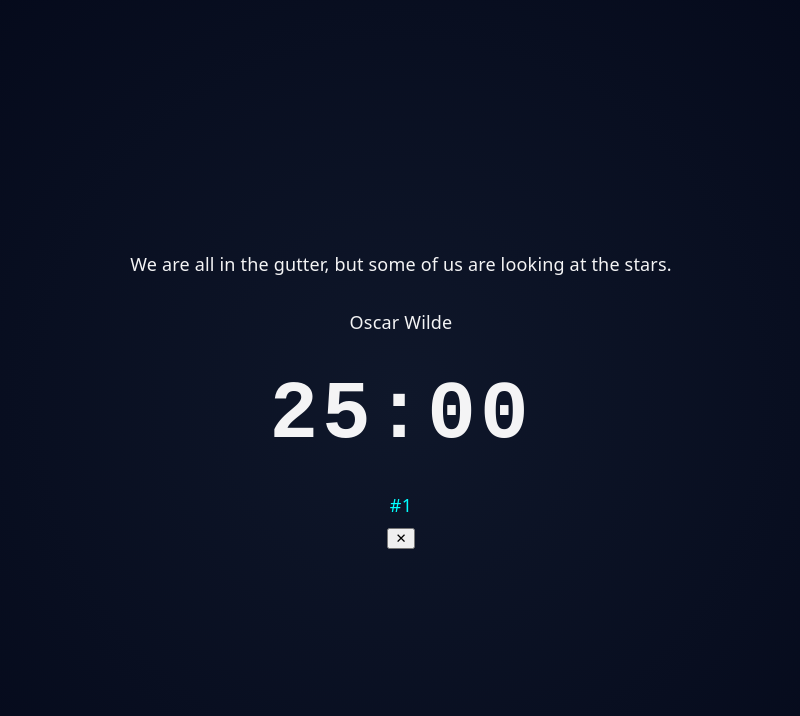
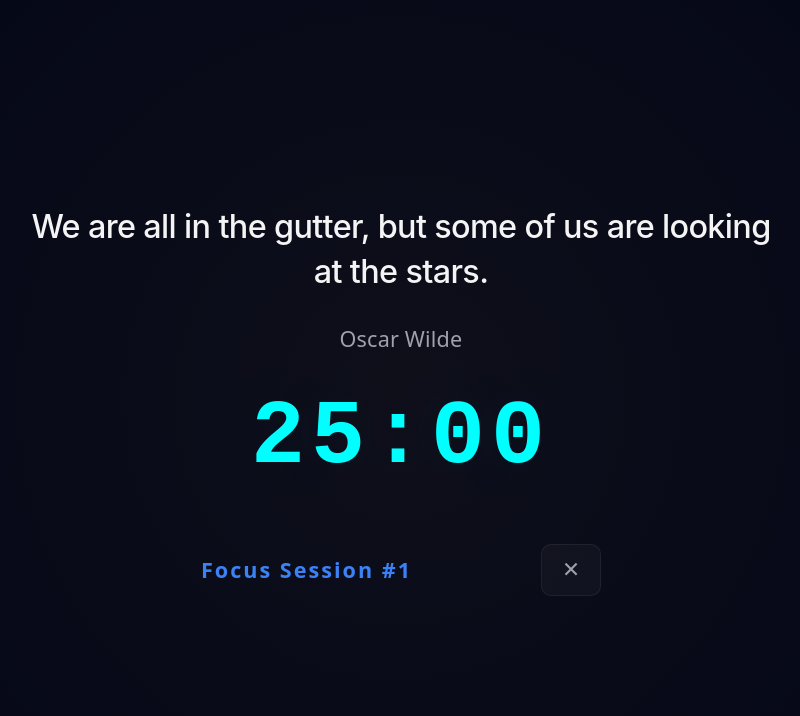
Before and after one commit to FinchDefense/flowstate-app, a React (Vite) app: page / in a window 1280 px wide. Both pictures are taken after a click on the button "🧘 Focus". Shown: the top 716 px of the page, without its empty margins (239-1039 px from the left). Built offline with nearby package versions, Linux system fonts and the light colour scheme.

Commit message:
Add keyboard shortcuts for FocusMode (escape key), style entire FocusMode component, and move button that directs user to FocusMode into the Timer Component instead of the parent App component

```diff
--- a/src/App.tsx
+++ b/src/App.tsx
@@ -87,15 +87,12 @@ export function App() {
         </div>
       </div>
       <div className="content">
-        {activeTab === "timer" && <Timer />}
+        {activeTab === "timer" && <Timer setInFocusMode={setInFocusMode} />}
         {activeTab === "taskList" && <TaskList />}
         {activeTab === "statistics" && <Statistics />}
         {activeTab === "settings" && <Settings />}
         {activeTab === "profile" && <Profile inputName={inputName} handleInputChange={handleInputChange} handleDisplayChange={handleDisplayChange} />}
       </div>
-      <button onClick={() => setInFocusMode(true)}>
-        🧘 Focus
-      </button>
     </div>
   );
 }
--- a/src/components/Timer/FocusMode.css
+++ b/src/components/Timer/FocusMode.css
@@ -1,8 +1,19 @@
+:root {
+  --bg-color: #020617;
+  --bg-card: #18181b;
+  --border-color: #27272a;
+
+  --text-main: #f4f4f5;
+  --text-muted: #a1a1aa;
+  --electric-blue: #3b82f6;
+  --font-mono: 'JetBrains Mono', 'Fira Code', monospace;
+}
+
 .Focus-Mode-container {
   position: fixed;
   inset: 0;
   z-index: 9999;
-  background: radial-gradient(circle at center, #0f172a 0%, #020617 100%);
+  background: radial-gradient(circle at center, #0f0f1a 0%, #020617 100%);
   display: flex;
   flex-direction: column;
   justify-content: center;
@@ -22,3 +33,82 @@
     transform: scale(1);
   }
 }
+
+.Focus-Mode-Quote {
+  font-family: 'Inter', system-ui, sans-serif;
+  font-size: 1.8rem;
+  font-weight: 500;
+  letter-spacing: -0.02em;
+  line-height: 1.4;
+  color: var(--text-main);
+  text-align: center;
+  max-width: 750px;
+  animation: fadeInUp 0.8s ease 0.3s both;
+}
+
+.Focus-Mode-Quote-Author {
+  font-size: 1.2rem;
+  color: #a1a1aa;
+  text-align: center;
+  animation: fadeInUp 0.8s ease 0.5s both;
+}
+
+.Focus-Mode-container .timer-display-time {
+  font-size: 5rem;
+  font-weight: 700;
+  justify-content: center;
+  color: #00ffff;
+  letter-spacing: 6px;
+  font-family: var(--font-mono);
+  text-shadow: 0 0 80px rgba(0, 255, 255, 0.08);
+}
+
+.Focus-Mode-footer {
+  display: flex;
+  align-items: center;
+  justify-content: space-between;
+  width: 100%;
+  max-width: 400px;
+  margin-top: 20px;
+}
+
+.Focus-Mode-footer .number-of-pomodoros {
+  color: var(--electric-blue);
+  font-weight: 900;
+  font-size: 1.2rem;
+  letter-spacing: 2px;
+  margin: auto 0px;
+}
+
+.Focus-Mode-exit-button {
+  padding: 12px 20px;
+  font-size: 1.2rem;
+  color: #a1a1aa;
+  background: rgba(255, 255, 255, 0.03);
+  border: 1px solid rgba(255, 255, 255, 0.06);
+  border-radius: 10px;
+  cursor: pointer;
+  transition: all 0.3s ease;
+}
+
+.Focus-Mode-exit-button:hover {
+  background: rgba(255, 255, 255, 0.06);
+  border-color: rgba(255, 255, 255, 0.12);
+  transform: translateY(-2px);
+  color: var(--text-main);
+}
+
+.Focus-Mode-exit-button:active {
+  transform: scale(0.97);
+}
+
+@keyframes fadeInUp {
+  from {
+    opacity: 0;
+    transform: translateY(30px);
+  }
+  to {
+    opacity: 1;
+    transform: translateY(0px);
+  }
+}
--- a/src/components/Timer/FocusMode.tsx
+++ b/src/components/Timer/FocusMode.tsx
@@ -31,13 +31,21 @@ export function FocusMode({
       return () => clearInterval(interval);
     }, []);
 
+    useEffect(() => {
+      const handleKeyDown = (event: KeyboardEvent) => {
+        if (event.key === "Escape") { exitFocusMode(); }
+      }
+      window.addEventListener('keydown', handleKeyDown);
+      return () => window.removeEventListener('keydown', handleKeyDown);
+    }, []);
+
   return (
     <div className="Focus-Mode-container">
       <div className="Focus-Mode-Quote">{quote.text}</div>
       <div className="Focus-Mode-Quote-Author">{quote.author}</div>
       <div className="timer-display-time">{formatTime(time)}</div>
       <div className="Focus-Mode-footer">
-        <div className="number-of-pomodoros">#{numPomos}</div>
+        <div className="number-of-pomodoros">Focus Session #{numPomos}</div>
         <button className="Focus-Mode-exit-button" onClick={exitFocusMode}>✕</button>
       </div>
     </div>
--- a/src/components/Timer/PrimaryControls.tsx
+++ b/src/components/Timer/PrimaryControls.tsx
@@ -3,9 +3,10 @@ interface PrimaryControlsProps {
   handleReset: () => void;
   isRunning: boolean;
   time: number;
+  setInFocusMode: React.Dispatch<React.SetStateAction<boolean>>;
 }
 
-export function PrimaryControls({ handleReset, handleStartPause, isRunning, time}: PrimaryControlsProps) {
+export function PrimaryControls({ handleReset, handleStartPause, setInFocusMode, isRunning, time}: PrimaryControlsProps) {
   const buttonContent = isRunning
       ? { icon: "⏸", text: "Pause" }
       : time === 0
@@ -20,6 +21,9 @@ export function PrimaryControls({ handleReset, handleStartPause, isRunning, time
           <span>{buttonContent.text}</span>
         </button>
         <button onClick={handleReset} className="reset-button">⟳</button>
+        <button onClick={() => setInFocusMode(true)}>
+        🧘 Focus
+      </button>
       </div>
     </>
   );
--- a/src/components/Timer/Timer.tsx
+++ b/src/components/Timer/Timer.tsx
@@ -6,7 +6,11 @@ import { PomodoroCounter } from "./PomodoroCounter";
 import { MoodToggle } from "./MoodToggle";
 import { PrimaryControls } from "./PrimaryControls";
 
-export function Timer() {
+interface TimerProps {
+  setInFocusMode: React.Dispatch<React.SetStateAction<boolean>>
+}
+
+export function Timer({ setInFocusMode }: TimerProps) {
   const timer = useTimer();
 
   return (
@@ -29,6 +33,7 @@ export function Timer() {
           handleStartPause={timer.handleStartPause}
           isRunning={timer.isRunning}
           time={timer.time}
+          setInFocusMode={setInFocusMode}
         />
         <MoodToggle
           toggleMood={timer.toggleMood}
```
